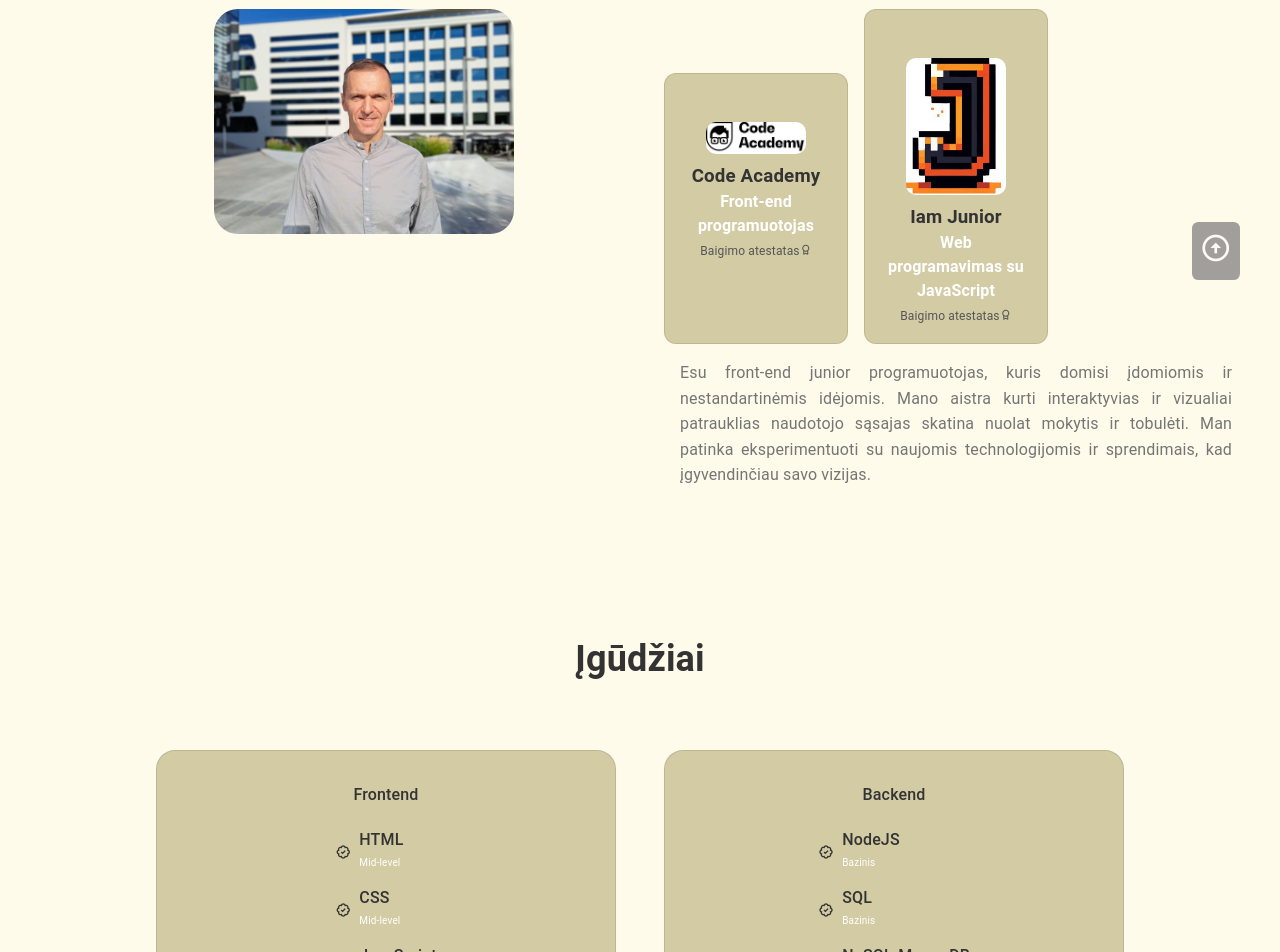
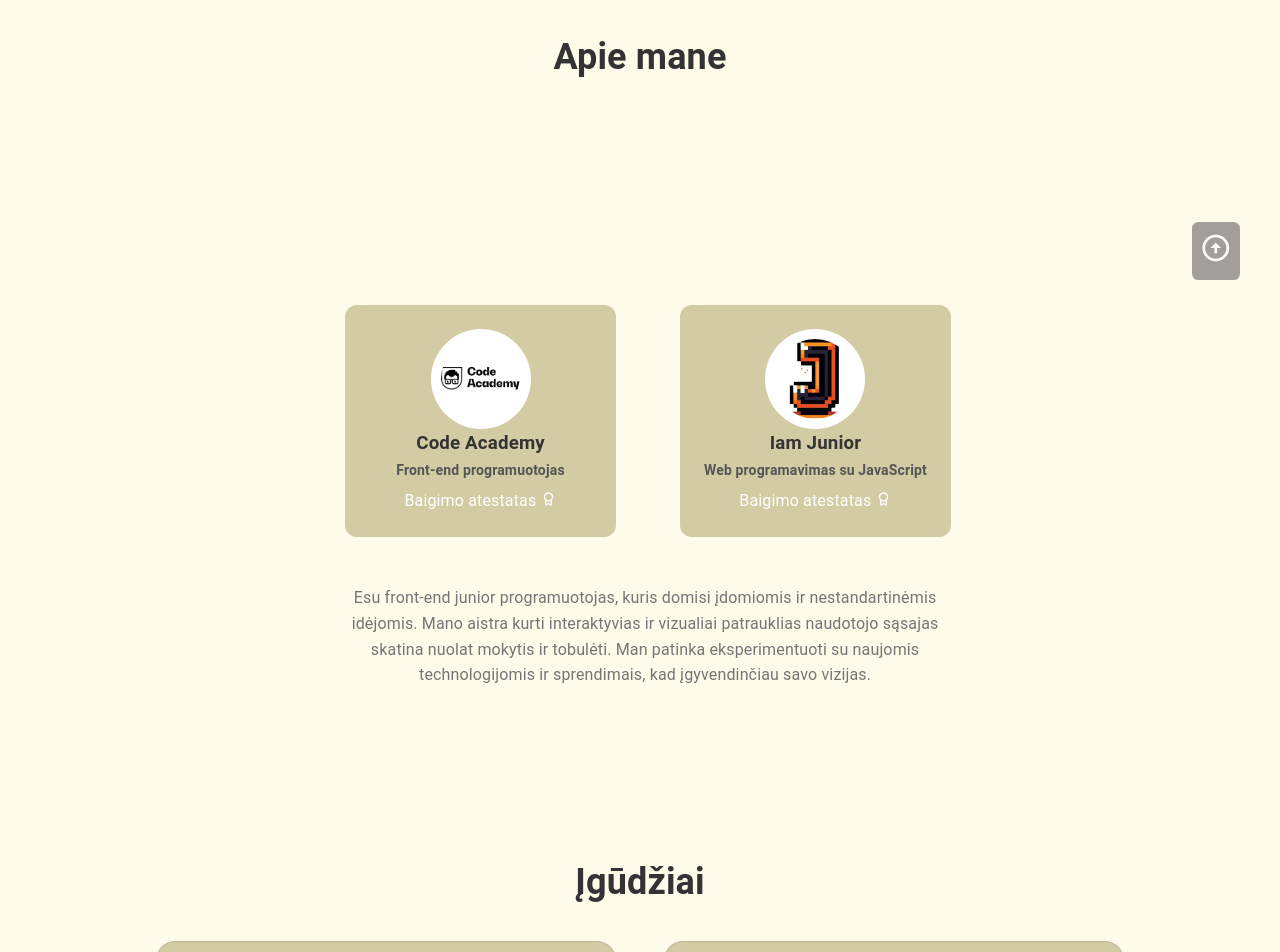
Before and after one commit to L11nas/Portfolio, a React (Vite) app: page / in a window 1280 px wide. Shown: the part 680-1632 px from the top of the page. Built offline with nearby package versions, Linux system fonts and the light colour scheme.

Commit message:
Update 12.17

```diff
--- a/package.json
+++ b/package.json
@@ -11,13 +11,13 @@
   },
   "dependencies": {
     "@emailjs/browser": "^3.11.0",
-    "@emotion/react": "^11.11.1",
-    "@emotion/styled": "^11.11.0",
+    "@emotion/react": "^11.13.3",
+    "@emotion/styled": "^11.13.0",
     "@fortawesome/free-brands-svg-icons": "^6.4.2",
     "@fortawesome/free-solid-svg-icons": "^6.4.2",
     "@fortawesome/react-fontawesome": "^0.2.0",
     "@mui/icons-material": "^5.14.16",
-    "@mui/material": "^5.14.18",
+    "@mui/material": "^5.16.7",
     "@mui/system": "^5.14.18",
     "boxicons": "^2.1.4",
     "emailjs-com": "^3.2.0",
--- a/src/components/Header/Header.jsx
+++ b/src/components/Header/Header.jsx
@@ -20,7 +20,7 @@ const Header = () => {
 
     const handleScroll = () => {
       const header = document.querySelector('.header');
-      if (window.scrollY >= 80) header.classList.add('scroll-header');
+      if (window.scrollY > 80) header.classList.add('scroll-header');
       else header.classList.remove('scroll-header');
     };
 
--- a/src/components/Header/header.css
+++ b/src/components/Header/header.css
@@ -1,11 +1,12 @@
 .header {
   width: 100%;
-  position: absolute;
-  top: 0px;
+  position: sticky;
+  top: 0;
   padding: 10px;
   left: 0;
   z-index: var(--z-fixed);
-  background-color: rgba(0, 0, 0, 0.1);
+  background-color: #d3cba4;
+  color: #fff;
   transition: background-color 0.3s ease;
 }
 .logo-text {
@@ -68,8 +69,8 @@
   color: yellow;
 }
 .header.scroll-header {
-  background-color: rgba(255, 255, 255, 0.1);
-  box-shadow: 0 -1px 4px rgba(0, 0, 0, 0.2);
+  background-color: #d3cba4; /* Juodas fonas, išlieka nepermatomas */
+  box-shadow: 0 -1px 4px rgba(0, 0, 0, 0.2); /* Šešėlis po header */
 }
 
 .dark-mode .header {
@@ -120,7 +121,6 @@
 @media screen and (max-width: 768px) {
   .header {
     top: initial;
-    bottom: 0;
   }
   .nav__list {
     flex-direction: column;
@@ -171,7 +171,26 @@
   .nav__toggle {
     display: block;
   }
+  .dark-mode .nav__link,
+  .dark-mode .nav__icon {
+    color: #000; /* Nustato juodą spalvą pavadinimams ir ikonoms */
+  }
+  .dark-mode .nav__menu {
+    background-color: #333; /* Tamsesnis fonas dark mode */
+  }
+
+  /* Tekstas "White Mode" ir "Black Mode" spalvos dark mode */
+  .dark-mode .dark-mode-toggle {
+    color: #fff; /* Baltas tekstas dark mode */
+  }
+
+  /* Užrašų spalva dark mode */
+  .dark-mode .nav__link,
+  .dark-mode .nav__icon {
+    color: #000; /* Juoda spalva pavadinimams ir ikonoms, jei dark mode reikia kontrasto */
+  }
 }
+
 @media screen and (max-width: 360px) {
   .header {
     background-color: var(--container-color); /* Fono spalva mobiliajame */
@@ -185,4 +204,23 @@
   .nav__icon {
     font-size: 1.2rem; /* Mažesnis dydis mobiliesiems */
   }
+  .dark-mode .nav__link,
+  .dark-mode .nav__icon {
+    color: #000; /* Juoda spalva mobiliajame, kai plotis mažesnis nei 360px */
+  }
+  .dark-mode .nav__menu {
+    background-color: #333; /* Tamsesnis fonas dark mode */
+  }
+
+  /* Užrašai ir uždarymo mygtukas dark mode */
+  .dark-mode .dark-mode-toggle,
+  .dark-mode .nav__close {
+    color: #fff; /* Baltas tekstas ir uždarymo mygtukas dark mode */
+  }
+
+  /* Juoda spalva dark mode tekstui */
+  .dark-mode .nav__link,
+  .dark-mode .nav__icon {
+    color: #fff; /* Baltas tekstas ir ikonos, kad kontrastuotų tamsiame fone */
+  }
 }
--- a/src/components/Home/Data.jsx
+++ b/src/components/Home/Data.jsx
@@ -6,7 +6,7 @@ const Data = () => {
   };
   return (
     <div className='home__data'>
-      <h1 className='home__title'>Linas Ulevičius</h1>
+      <h1 className='home__title'>Linas</h1>
       <h3 className='home__subtitle'>Front End programuotojas</h3>
       <p className='home__description'>
         Jūsų vizija, mano kodas, sukurkime kažką nepaprasto!
--- a/src/components/about/About.jsx
+++ b/src/components/about/About.jsx
@@ -1,6 +1,5 @@
 import React from 'react';
 import './about.css';
-import img from '/src/assets/portfolio.jpg';
 import Info from './Info';
 import { useDarkMode } from '../../ThemeContext';
 
@@ -13,8 +12,6 @@ const About = () => {
         <h2 className='section__title'>Apie mane</h2>
         <span className='section__subtitle'></span>
         <div className='about__container container__grid'>
-          <img src={img} alt='mano nuotrauka' className='about__img' />
-
           <div className='about__data'>
             <Info />
             <p className='about__description'>
--- a/src/components/about/Info.jsx
+++ b/src/components/about/Info.jsx
@@ -15,7 +15,6 @@ const Info = () => {
     <div className={`about__info grid ${darkMode ? 'dark-mode' : ''}`}>
       <div
         className='about__box'
-        id='academy'
         onClick={() => handleIconClick('/img/codeacademy.jpg')}
         style={{ cursor: 'pointer' }}
       >
@@ -25,11 +24,12 @@ const Info = () => {
           className='about__icon'
         />
         <h3 className='about__title'>Code Academy</h3>
-        <h4>Front-end programuotojas</h4>
-        <span className='about__subtitle'>
-          Baigimo atestatas<i className='bx bx-award'></i>
+        <h4 className='about__subtitle'>Front-end programuotojas</h4>
+        <span>
+          Baigimo atestatas <i className='bx bx-award'></i>
         </span>
       </div>
+
       <div
         className='about__box'
         onClick={() => handleIconClick('/img/Pažymėjimas.png')}
@@ -41,9 +41,9 @@ const Info = () => {
           className='about__icon'
         />
         <h3 className='about__title'>Iam Junior</h3>
-        <h4>Web programavimas su JavaScript</h4>
-        <span className='about__subtitle'>
-          Baigimo atestatas<i className='bx bx-award'></i>
+        <h4 className='about__subtitle'>Web programavimas su JavaScript</h4>
+        <span>
+          Baigimo atestatas <i className='bx bx-award'></i>
         </span>
       </div>
     </div>
--- a/src/components/about/about.css
+++ b/src/components/about/about.css
@@ -1,68 +1,93 @@
 .about__container {
-  display: grid;
-  grid-template-columns: repeat(2, 1fr);
-  align-items: start; /* Keičiame iš center į start */
-  column-gap: 1rem;
-  row-gap: 2rem;
-  padding: 2rem;
+  display: flex; /* Galima naudoti grid vietoj flex */
+  flex-direction: column; /* Viskas vertikaliai išdėstyta */
+  justify-content: center; /* Centruojame vertikaliai */
+  align-items: center; /* Centruojame horizontaliai */
+  gap: 1rem; /* Tarpas tarp elementų */
 }
 
-.about__img {
-  width: 300px; /* Sumažiname, kad tilptų geriau */
-  border-radius: 1.5rem;
-  justify-self: center;
-  margin-left: 4rem; /* Sumažiname nuo 5rem iki 2rem */
+.about__icon {
+  width: 100px;
+  height: 100px;
+  margin: 0 auto 1rem;
+  border-radius: 50%; /* Apvalūs paveikslėliai */
+  object-fit: contain;
+  background-color: #fff; /* Pridėkite foną, jei reikia */
+  padding: 10px; /* Šiek tiek vietos aplink logotipą */
+  display: block;
+  margin: 0 auto;
 }
-.about__icon {
-  width: 100px; /* Nustatykite norimą plotį */
-  height: auto; /* Išlaikys proporcijas */
-  border-radius: 10px; /* Apvalina kampus */
-  margin-bottom: 0.5rem; /* Pridėkite tarpą po logotipu */
-  object-fit: contain;
-  transition: transform 0.3s; /* Pridėkite perėjimo efektą */
-  display: block;
-  margin-top: 2rem;
-  margin-left: auto;
-  margin-right: auto;
+.about__section {
+  display: grid;
+  place-items: center; /* Centruojame ir horizontaliai, ir vertikaliai */
+  min-height: 100vh;
+  padding: 2rem;
+  background-color: var(--background-color);
 }
+
 #academy {
   margin-top: 4rem;
   margin-left: auto;
   margin-right: auto;
 }
 .about__box:hover .about__icon {
-  transform: scale(1.05); /* Poveikio efektas užvedus pelės žymeklį */
+  transform: scale(1.05);
 }
 .about__subtitle {
-  font-size: 12px;
-  color: #555; /* Dark Gray */
+  font-size: 14px;
+  color: #555;
+  margin-bottom: 0.5rem;
+  margin-top: 3px;
 }
+.section__title {
+  font-size: 2rem;
+  text-align: center;
+  margin-bottom: 0.5rem;
+}
+
+.section__subtitle {
+  text-align: center;
+  color: #777;
+  margin-bottom: 2rem;
+}
+
+/* Tamsioji tema */
+.dark-mode .about__box {
+  background-color: #333333;
+  color: #fff;
+}
+
 .about__data {
   padding-left: 1rem;
 }
 
 .about__info {
   display: grid;
-  grid-template-columns: repeat(3, 1fr); /* Lyginam su repeat(3, 1fr) */
-  gap: 1rem;
-  justify-content: start; /* Centruojame */
+  grid-template-columns: repeat(2, 1fr); /* Lyginam su repeat(3, 1fr) */
+  gap: 4rem;
 }
 
 .about__box {
   text-align: center;
   background-color: var(--container-color);
-  border: 1px solid rgba(0, 0, 0, 0.1);
+
   border-radius: 0.75rem;
   text-align: center;
-  padding: 1rem 1.25rem;
+  padding: 1.5rem;
+  transition: transform 0.3s, box-shadow 0.3s;
+}
+.about__box:hover {
+  transform: scale(1.05);
+  box-shadow: 0 4px 10px rgba(0, 0, 0, 0.2);
 }
 
 .about__description {
-  padding: 1rem;
+  max-width: 600px; /* Apribokite teksto plotį */
   font-size: 1rem;
   line-height: 1.6;
   color: var(--text-color);
-  text-align: justify; /* Lyginame tekstą */
+  text-align: center; /* Gražiai išlygintas tekstas */
+  margin-top: 3rem;
 }
 
 /* Tamsioji tema */
@@ -78,7 +103,15 @@
 .dark-mode .section__title {
   color: #fff;
 }
+@media screen and (max-width: 768px) {
+  .about__container {
+    grid-template-columns: 1fr; /* Viena stulpelis visame ekrane */
+  }
 
+  .about__info {
+    grid-template-columns: 1fr; /* Viena kortelė vienoje eilėje */
+  }
+}
 /* Mažesni ekranai */
 @media screen and (max-width: 992px) {
   .about__container {
--- a/src/components/contact/Contact.jsx
+++ b/src/components/contact/Contact.jsx
@@ -50,7 +50,7 @@ const Contact = () => {
 
   return (
     <div className={darkMode ? 'dark-mode' : ''}>
-      <section className='contact section' id='contact'>
+      <section className='contact section' id='Kontaktai'>
         <h2 className='section__title'>Susisiekite</h2>
 
         <div className='contact__container container grid'>
--- a/src/components/skills/skills.css
+++ b/src/components/skills/skills.css
@@ -15,6 +15,7 @@
   font-weight: var(--font-medium);
   text-align: center;
   margin-bottom: var(--mb-1-5);
+  font-weight: bold;
 }
 .skills__box {
   display: flex;
@@ -25,11 +26,11 @@
 
 .skills__group {
   display: grid;
-  align-items: flex-start;
   row-gap: 1rem;
 }
 .skills__data {
   display: flex;
+  flex-direction: column;
   align-items: center;
   column-gap: 0.5rem;
 }
@@ -45,6 +46,9 @@
 }
 .skills__level {
   font-size: x-small;
+  align-items: center;
+  display: flex;
+  flex-direction: column;
 }
 /*Dark Mode*/
 
--- a/src/components/work/Data.jsx
+++ b/src/components/work/Data.jsx
@@ -40,6 +40,8 @@ export const projectsData = [
     image: work6,
     category: 'Puslapiai',
     status: 'Dar ruošiamas',
+    Link: 'https://begimoplanas.netlify.app/',
+    githubLink: 'https://github.com/L11nas/Runwebas.git',
   },
 ];
 
```
Also changed, not shown: 1 other file (tests, documents, lock files or other folders).
